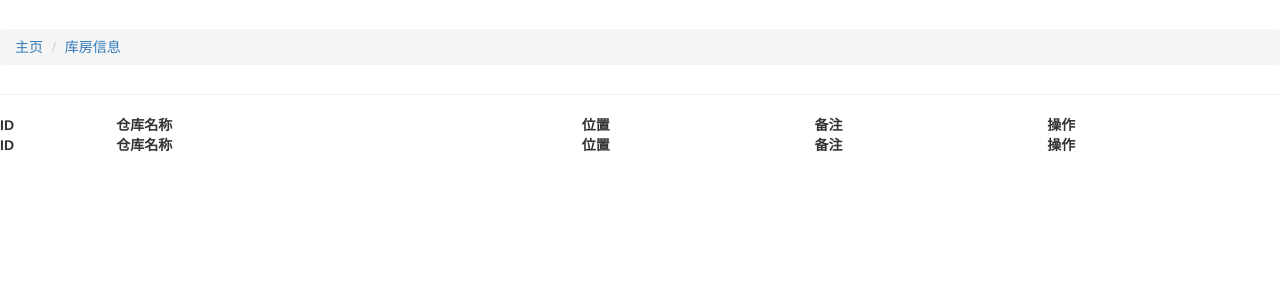
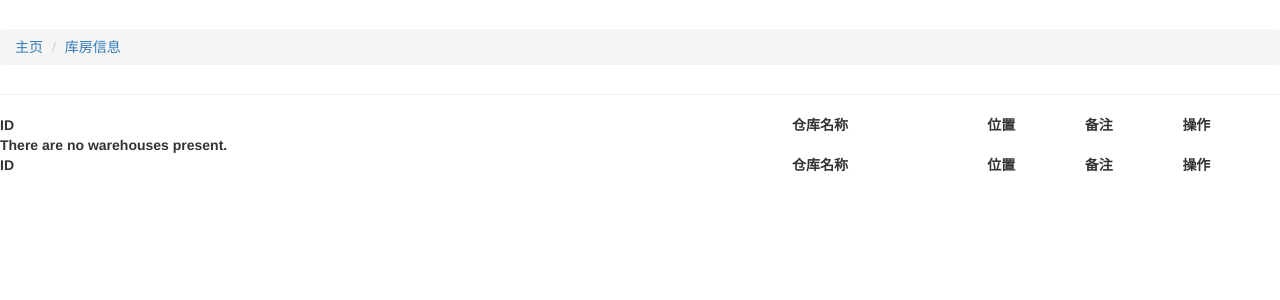
Before and after one commit to Sinchard/MyStock, a Django app: page /stock/ in a window 1280 px wide. Shown: the part 51-351 px from the top of the page. Run offline with Django 3.2, Linux system fonts and the light colour scheme; data that the repository does not hold is empty; some libraries are stand-ins or nearby versions.

Commit message:
warehouse informations display in table

```diff
--- a/templates/stock/warehouse.html
+++ b/templates/stock/warehouse.html
@@ -17,6 +17,19 @@
                     <th>操作</th>
 				</tr>
 			</thead>
+			{% if warehouses %}
+			{% for w in warehouses %}
+			<tr>
+				<th>{{ w.id }}</th>
+				<th>{{ w.name }}</th>
+				<th>{{ w.location }}</th>
+				<th>{{ w.description }}</th>
+				<th>操作</th>
+			</tr>
+			{% endfor %}
+			{% else %}
+				<tr><th>There are no warehouses present.</th></tr>
+			{% endif %}
 			<tfoot>
 				<tr>
 					<th>ID</th>
```
